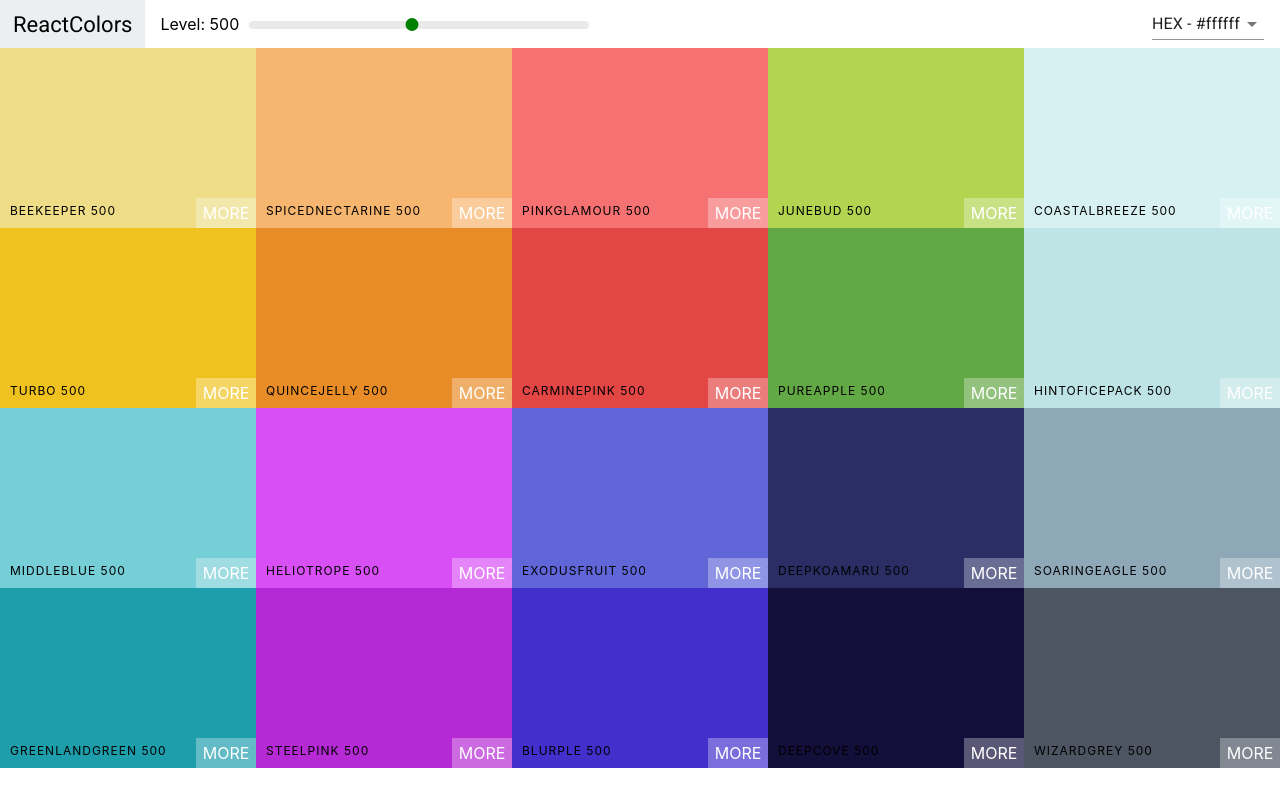
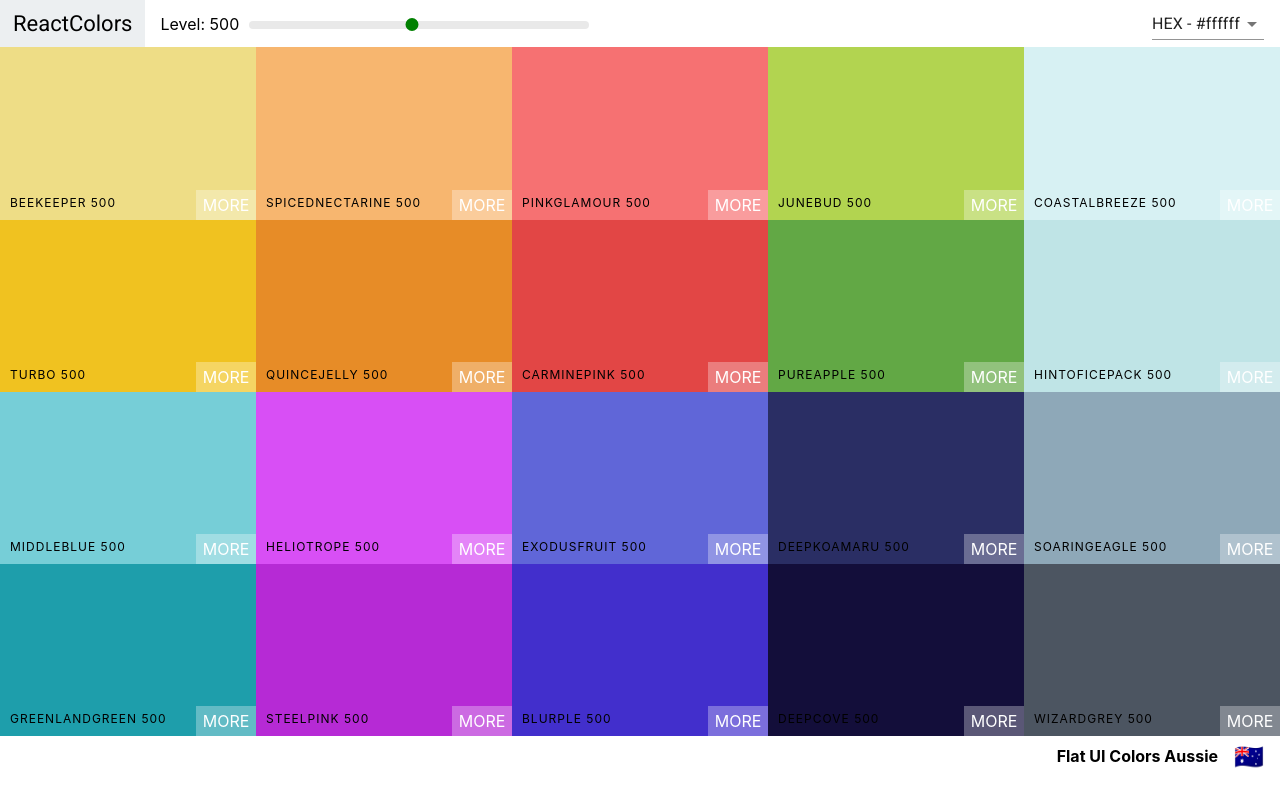
Before and after one commit to asashi26/react-colors, a React (Create React App) app: page / in a window 1280 px wide. Built offline with nearby package versions, Linux system fonts and the light colour scheme.

Commit message:
Add palette Footer

```diff
--- a/src/components/Pallete.js
+++ b/src/components/Pallete.js
@@ -20,10 +20,10 @@ export default class Pallete extends Component {
   }
 
   render() {
-    const {colors} = this.props.palette
+    const {colors, paletteName, emoji} = this.props.palette
     const {level, format} = this.state
     const colorBoxes = colors[level].map(color => (
-      <ColorBox background={color[format]} name={color.name} />
+      <ColorBox background={color[format]} name={color.name} key={color.id} />
     ))
 
     return (
@@ -36,6 +36,10 @@ export default class Pallete extends Component {
         <div className='palette-colors'>
           {colorBoxes}
         </div>
+        <footer className='palette-footer'>
+          {paletteName}
+          <span className='emoji'>{emoji}</span>
+        </footer>
       </div>
     )
   }
--- a/src/components/palette.css
+++ b/src/components/palette.css
@@ -1,7 +1,23 @@
 .palette {
-  height: 100vh;
+  height: 97vh;
+  display: flex;
+  flex-direction: column;
 }
 
 .palette-colors {
   height: 90%;
 }
+
+.palette-footer {
+  background-color: white;
+  height: 5vh;
+  display: flex;
+  justify-content: flex-end;
+  align-items: center;
+  font-weight: bold;
+}
+
+.emoji  {
+  font-size: 1.5rem;
+  margin: 0 1rem;
+}
```
